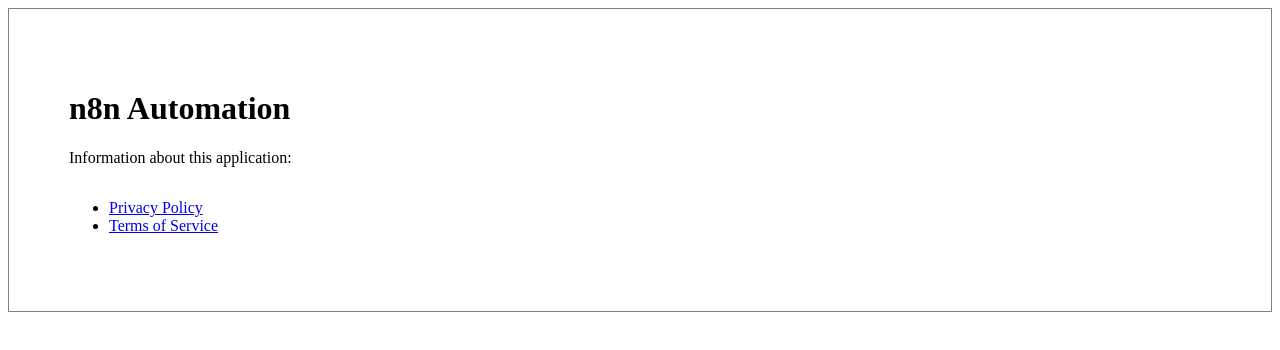
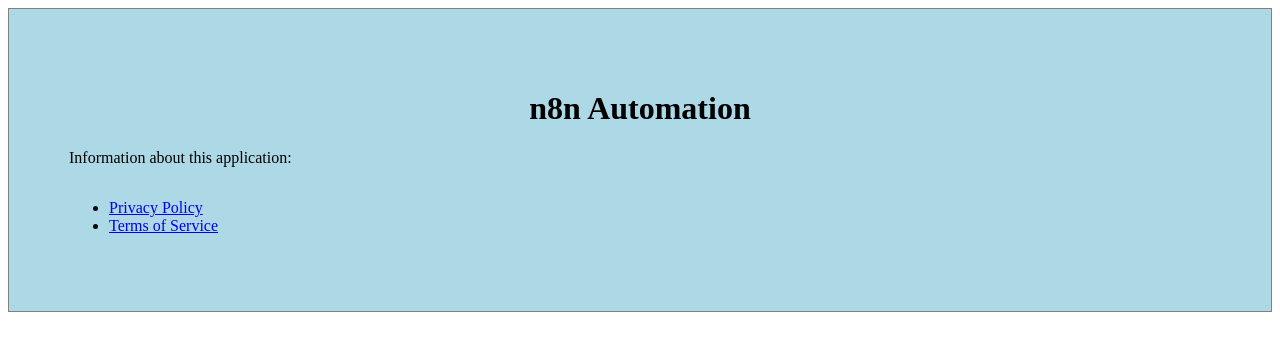
Before and after one commit to Ievgeniia23/n8n-automation-legal, a plain HTML site: page index.html in a window 1280 px wide. Drawn offline with Linux system fonts and the light colour scheme.

Commit message:
Fix CSS background color and text alignment

```diff
--- a/style.css
+++ b/style.css
@@ -1,6 +1,6 @@
 .container {
   padding: 60px;
-  background-color: light-blue;
+  background-color: lightblue;
   border: 1px solid gray;
   display:flex;
   flex-direction:column;
@@ -8,5 +8,5 @@
   align-content:center;
 }
 h1 {
-  position:center;
+  text-align:center;
 }
```
